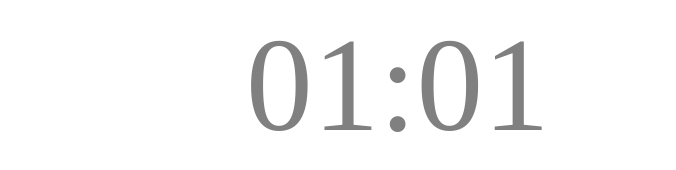
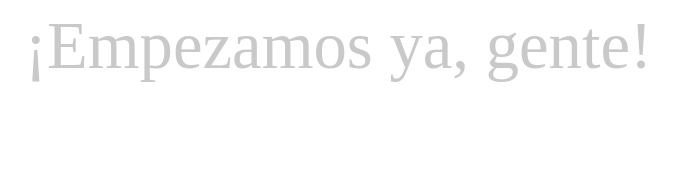
Before and after one commit to Coded96/Coded96.github.io, a plain HTML site: page cuentaatras.html in a window 1280 px wide. Shown: the whole page, without its empty margins (78-754 px from the left). Drawn offline with nearby package versions, Linux system fonts and the light colour scheme.

Commit message:
Carga de tiempo dinamica a traves de parametro

```diff
--- a/cuentaatras.html
+++ b/cuentaatras.html
@@ -4,11 +4,14 @@
     <script src="https://ajax.googleapis.com/ajax/libs/jquery/3.5.1/jquery.min.js"></script>
     <script type="text/javascript">
         $(document).ready(function () {
-            var segundos = Number($("#segundos").html());
-            var minutos = Number($("#minutos").html());
+            var segundos = cargarTiempo('seg');
+            var minutos = cargarTiempo('min');
+
+            $("#segundos").html(newSegundos);
+            $("#minutos").html(newMinutos);
+
             var newSegundos = segundos;
             var newMinutos = minutos;
-
             setInterval(function () {
                 if (newSegundos <= 0 && newMinutos <= 0) {
                     $(".cuentaatras").hide();
@@ -36,6 +39,17 @@
                 }
             }, 1000);
         });
+
+        function cargarTiempo(param) {
+            const queryString = window.location.search;
+            const urlParams = new URLSearchParams(queryString);
+
+            let val = urlParams.get(param);
+            if (val == null)
+                return 0;
+            else
+                return Number(val);
+        }
     </script>
     <style>
         .cuentaatras {
@@ -58,9 +72,9 @@
 </head>
 
 <body>
-    <div>
+    <div class="cuentaatrasBody">
         <span class="cuentaatras">
-            <span id="minutos">01</span>:<span id="segundos">06</span>
+            <span id="minutos"></span>:<span id="segundos"></span>
         </span>
         <span class="empezamos">
             ¡Empezamos ya, gente!
```
